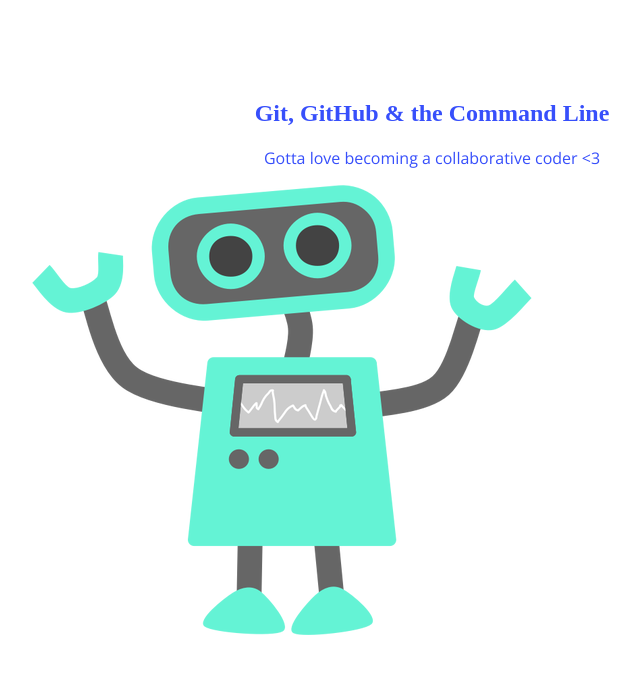
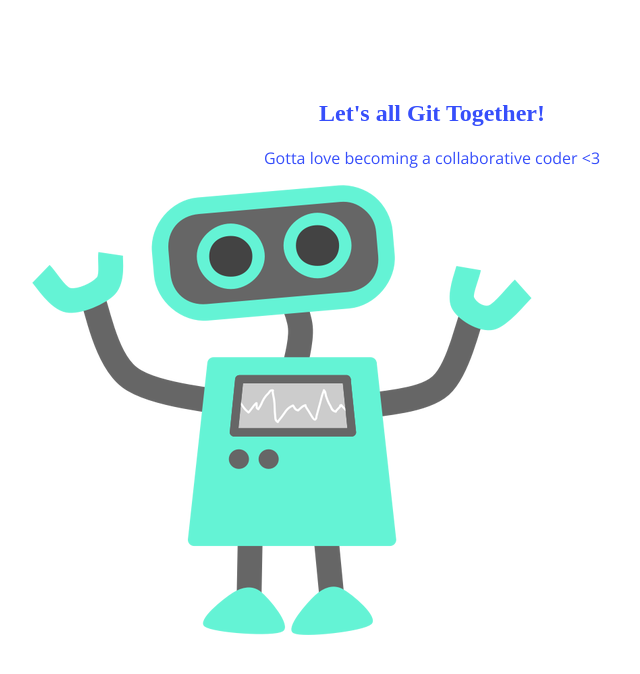
Before and after one commit to sockster/105-project, a plain HTML site: page index.html in a window 1280 px wide. Shown: the whole page, without its empty margins (208-848 px from the left). Drawn offline with nearby package versions, Linux system fonts and the light colour scheme.

Commit message:
change title

```diff
--- a/index.html
+++ b/index.html
@@ -8,7 +8,7 @@
 </head>
 <body>
 	<section>
-		<h1>Git, GitHub & the Command Line</h1>
+		<h1>Let's all Git Together!</h1>
 		<p>Gotta love becoming a collaborative coder <3</p>
 		<img src="img/happy-blue-robot.png">
 	</section>
```
